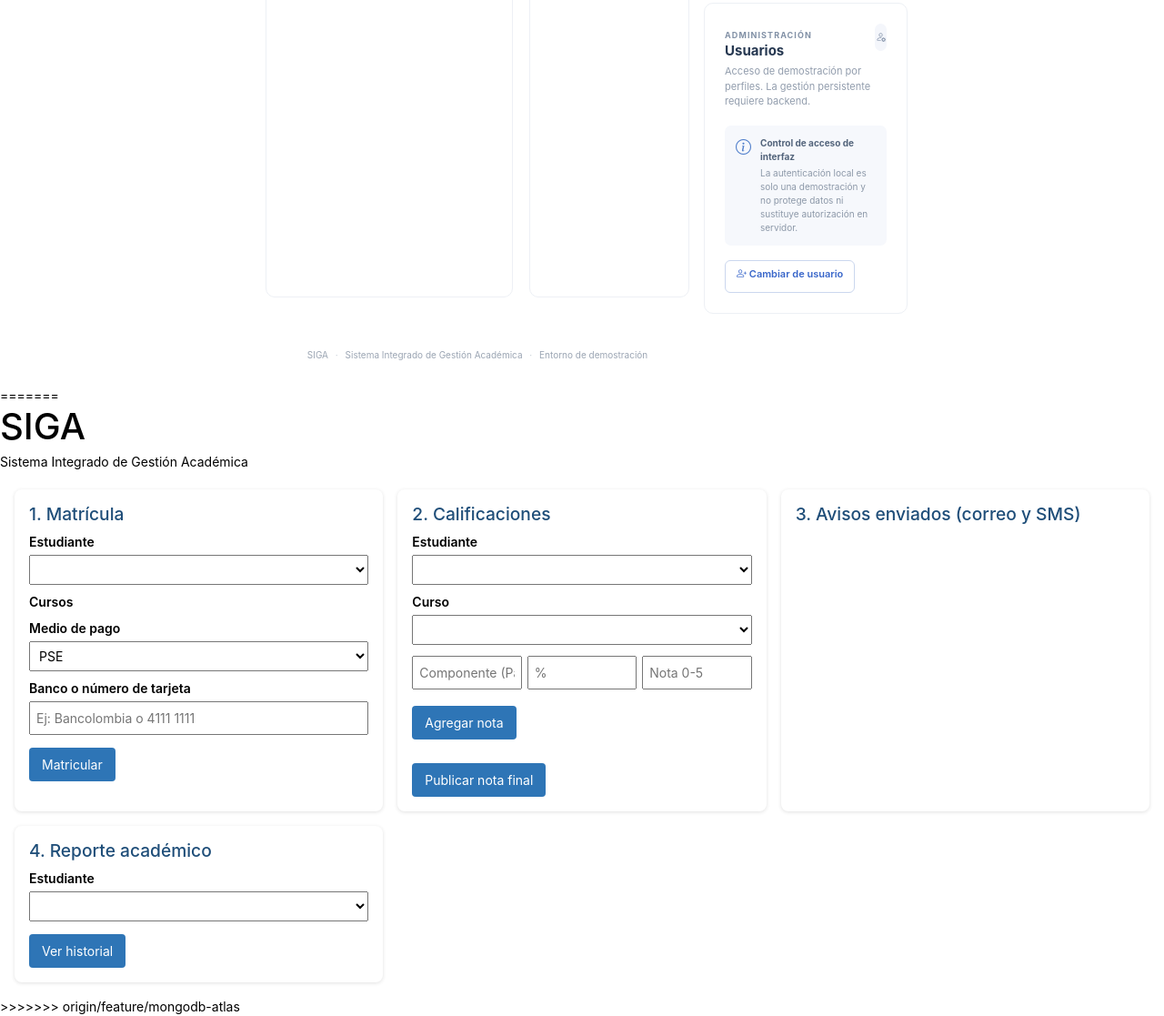
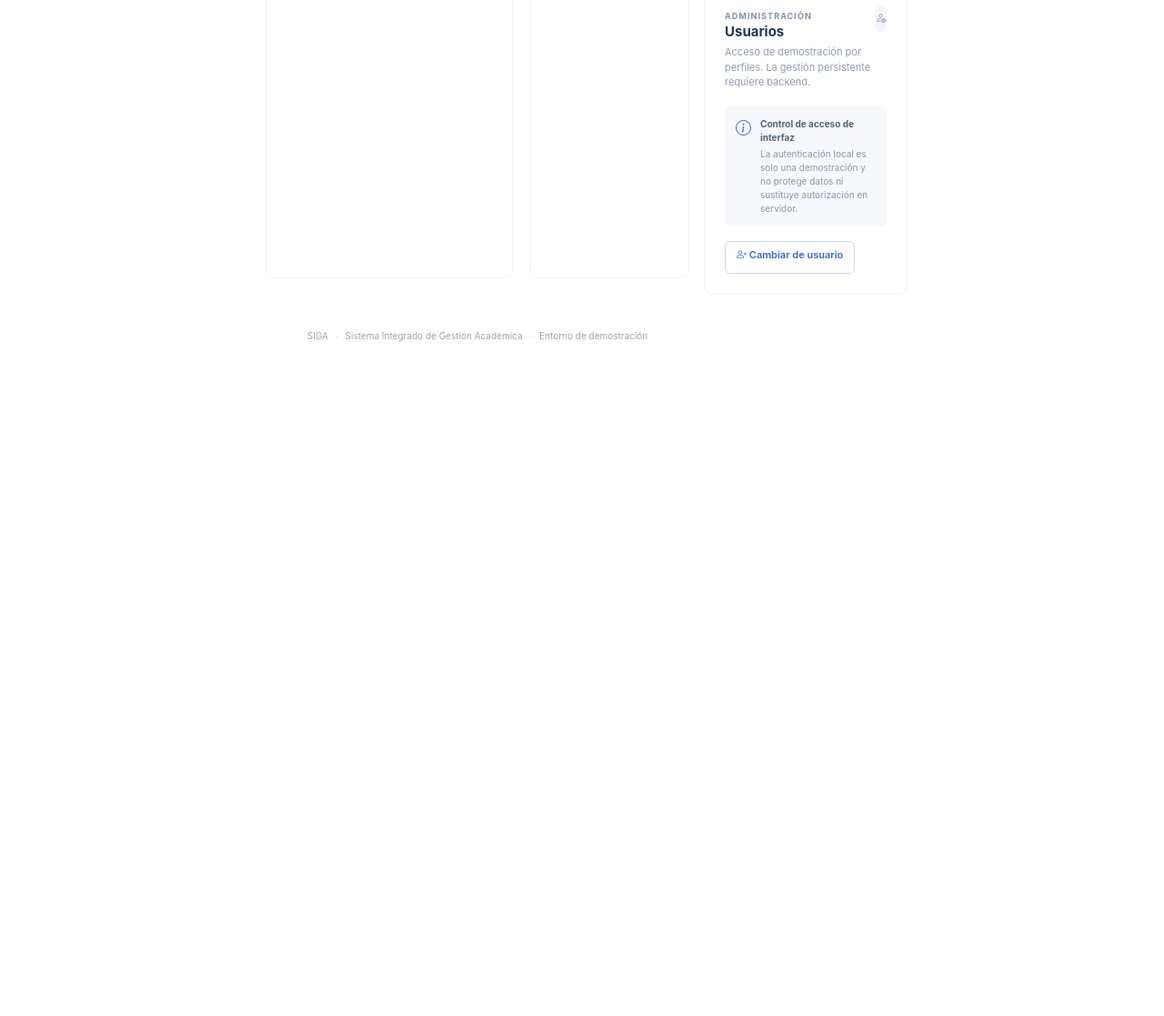
Before and after one commit to caro-maguz/sistema_academico, a website: page index.html in a window 1280 px wide. Shown: the part 1961-3078 px from the top of the page at 91% size. After the commit the page ends 2364 px from the top, so only its background shows below. Drawn offline with nearby package versions, Linux system fonts and the light colour scheme.

Commit message:
Resuelto conflicto en index.html

```diff
--- a/index.html
+++ b/index.html
@@ -3,7 +3,6 @@
 <head>
   <meta charset="UTF-8">
   <meta name="viewport" content="width=device-width, initial-scale=1.0">
-<<<<<<< HEAD
   <meta name="theme-color" content="#152a4a">
   <title>SIGA | Gestión académica</title>
   <link href="https://cdn.jsdelivr.net/npm/bootstrap@5.3.3/dist/css/bootstrap.min.css" rel="stylesheet">
@@ -241,78 +240,6 @@
   <script src="js/config.js"></script>
   <script src="js/permissions.js"></script>
   <script src="js/auth.js"></script>
-=======
-  <title>SIGA - Sistema Integrado de Gestión Académica</title>
-  <link rel="stylesheet" href="estilos.css">
-</head>
-<body>
-  <header>
-    <h1>SIGA</h1>
-    <p>Sistema Integrado de Gestión Académica</p>
-    <p id="info-periodo"></p>
-  </header>
-
-  <main>
-    <!-- 1. Matrícula (usa la fachada MatriculaFacade) -->
-    <section class="tarjeta">
-      <h2>1. Matrícula</h2>
-      <label>Estudiante
-        <select id="mat-estudiante"></select>
-      </label>
-      <p class="etiqueta">Cursos</p>
-      <div id="mat-cursos"></div>
-      <label>Medio de pago
-        <select id="mat-medio">
-          <option value="PSE">PSE</option>
-          <option value="TARJETA">Tarjeta</option>
-        </select>
-      </label>
-      <label>Banco o número de tarjeta
-        <input id="mat-referencia" placeholder="Ej: Bancolombia o 4111 1111">
-      </label>
-      <button id="btn-matricular">Matricular</button>
-      <div id="mat-resultado" class="resultado"></div>
-    </section>
-
-    <!-- 2. Calificaciones (usa las estrategias de nota final) -->
-    <section class="tarjeta">
-      <h2>2. Calificaciones</h2>
-      <label>Estudiante
-        <select id="cal-estudiante"></select>
-      </label>
-      <label>Curso
-        <select id="cal-curso"></select>
-      </label>
-      <div class="fila">
-        <input id="cal-componente" placeholder="Componente (Parcial 1)">
-        <input id="cal-porcentaje" type="number" placeholder="%">
-        <input id="cal-nota" type="number" step="0.1" placeholder="Nota 0-5">
-      </div>
-      <button id="btn-agregar-nota">Agregar nota</button>
-      <ul id="cal-lista"></ul>
-      <button id="btn-publicar">Publicar nota final</button>
-      <div id="cal-resultado" class="resultado"></div>
-    </section>
-
-    <!-- 3. Avisos enviados (lo que generan los suscriptores del Observer) -->
-    <section class="tarjeta">
-      <h2>3. Avisos enviados (correo y SMS)</h2>
-      <ul id="avisos"></ul>
-    </section>
-
-    <!-- 4. Reporte -->
-    <section class="tarjeta">
-      <h2>4. Reporte académico</h2>
-      <label>Estudiante
-        <select id="rep-estudiante"></select>
-      </label>
-      <button id="btn-reporte">Ver historial</button>
-      <div id="rep-resultado"></div>
-    </section>
-  </main>
-
-  <script src="js/config.js"></script>
->>>>>>> origin/feature/mongodb-atlas
   <script src="js/eventos.js"></script>
   <script src="js/repositorios.js"></script>
   <script src="js/pagos.js"></script>
```
